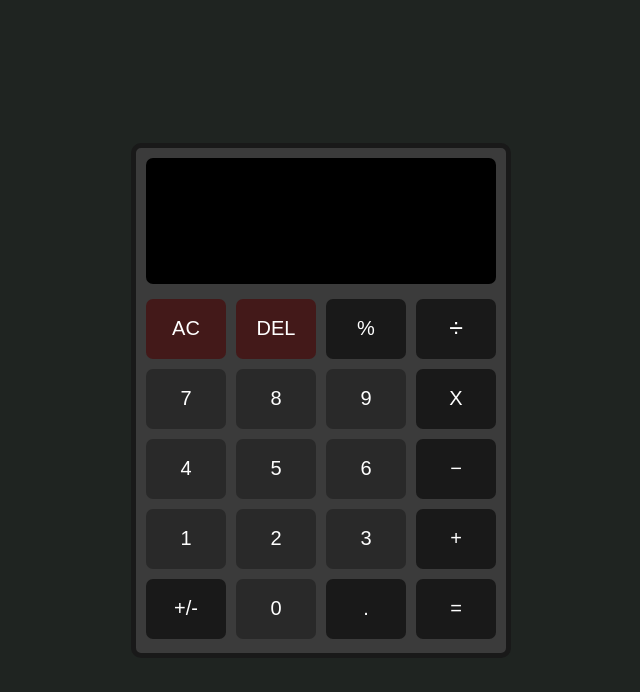
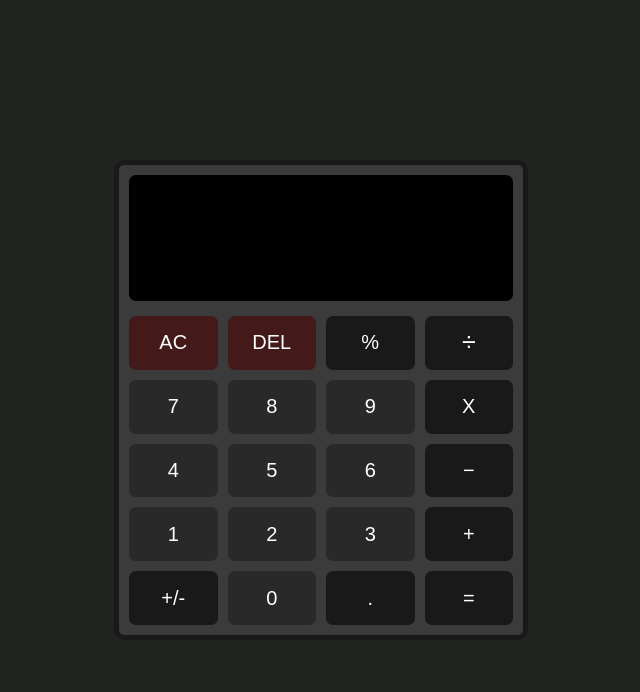
Before and after one commit to ryanmillard/calculator, a plain HTML site: page index.html in a window 1280 px wide. Shown: the whole page, without its empty margins (319-959 px from the left). Drawn offline with Linux system fonts and the light colour scheme.

Commit message:
Calculator size adjusted by window size

```diff
--- a/index.js
+++ b/index.js
@@ -9,7 +9,7 @@ function updateDisplay() {
 
     let operationSymbols = {
         'MOD': '%',
-        'DIV': '/',
+        'DIV': '÷',
         'MUL': 'X',
         'ADD': '+',
         'SUB': '-'
--- a/style.css
+++ b/style.css
@@ -12,8 +12,10 @@ main {
 }
 
 #calculator {
-    width: 350px;
-    height: 485px;
+    width: 30%;
+    height: 50%;
+    min-width: 300px;
+    min-height: 450px;
     background-color: #3b3b3b;
     border-radius: 10px;
     padding: 10px;
@@ -28,18 +30,17 @@ main {
 }
 
 #buttons-container {
-    display: flex;
-    align-items: center;
-    justify-content: center;
-    flex-direction: row;
-    flex-wrap: wrap;
+    display: grid;
+    grid-template-columns: repeat(4, 1fr);
+    grid-template-rows: repeat(5, 1fr);
     gap: 10px;
     margin-top: 15px;
+    height: calc(100% - 126px - 15px);
 }
 
 .calculator-button {
-    width: 80px;
-    height: 60px;
+    width: 100%;
+    height: 100%;
     border-radius: 7px;
     border-style: none;
     font-size: 20px;
@@ -49,7 +50,7 @@ main {
 
 .calculator-button:hover {
     transform: scale(0.95);
-    background-color: #000000;
+    background-color: #555;
     cursor: pointer;
     font-size: 22px;
 }
```
